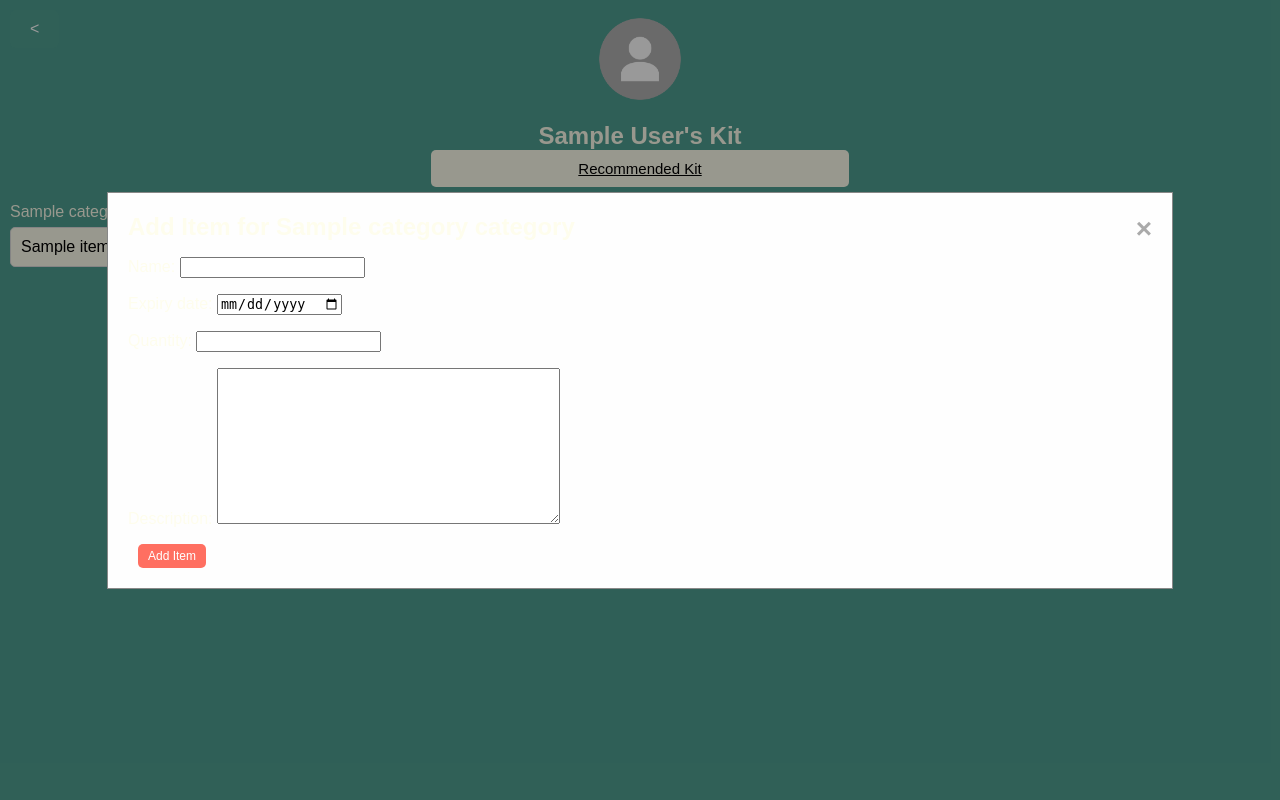
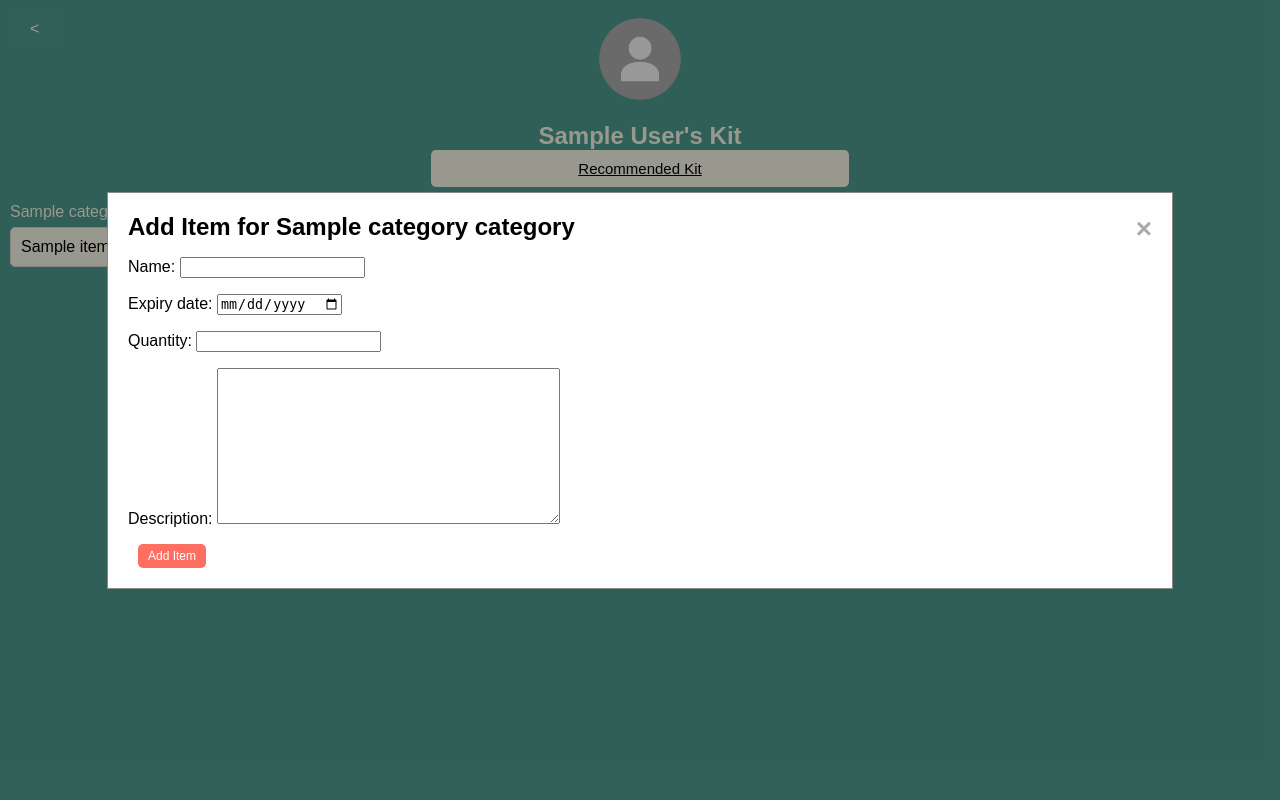
Before and after one commit to BobbySuciady/ShieldIt, a Django app: page /kit/1/ in a window 1280 px wide, after a click on "Add Item". Run offline with Django 5.2, Linux system fonts and the light colour scheme; tables that the repository leaves empty hold one stand-in row (values such as "Sample post"); parts of the project's set-up code (start-up, migrations or seed data) failed here and were passed over.

Commit message:
Modified kit design

```diff
--- a/managerkit/templates/kits_detail.html
+++ b/managerkit/templates/kits_detail.html
@@ -185,6 +185,10 @@
        .formH2 {
         color: black;
        }
+       label {
+        color: black; /* Set label color to black */
+       }
+
 
     </style>
 </head>
@@ -212,8 +216,8 @@
       <!-- Add Item Button -->
       <div id="addItemModal{{ category.id }}" class="modal">
         <div class="modal-content">
-          <span class="close-button" onclick="closeModal('addItemModal')">&times;</span>
-          <h2>Add Item for {{ category.name }} category</h2>
+          <span class="close-button" onclick="closeModal('addItemModal{{ category.id }}')">&times;</span>
+          <h2 class="formH2">Add Item for {{ category.name }} category</h2>
           <form method="post" id="addItemForm">
             {% csrf_token %}
             {{ add_item_form.as_p }}
```
